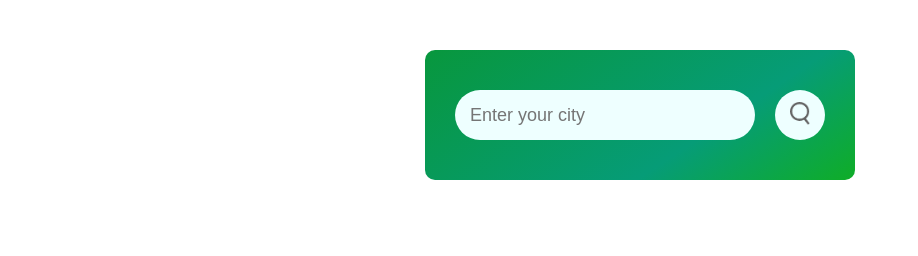
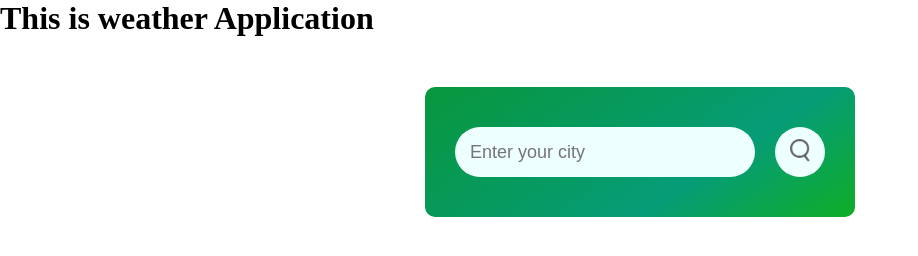
Before and after one commit to shahalamwd/weather_app, a plain HTML site: page index.html in a window 1280 px wide. Shown: the whole page, without its empty margins (0-918 px from the left). Drawn offline with Linux system fonts and the light colour scheme.

Commit message:
add h1 tag

```diff
--- a/index.html
+++ b/index.html
@@ -9,6 +9,10 @@
 </head>
 
 <body>
+
+    <div><h1>This is weather Application</h1></div>
+
+
 
     <div class="card">
         <div class="search">
```
